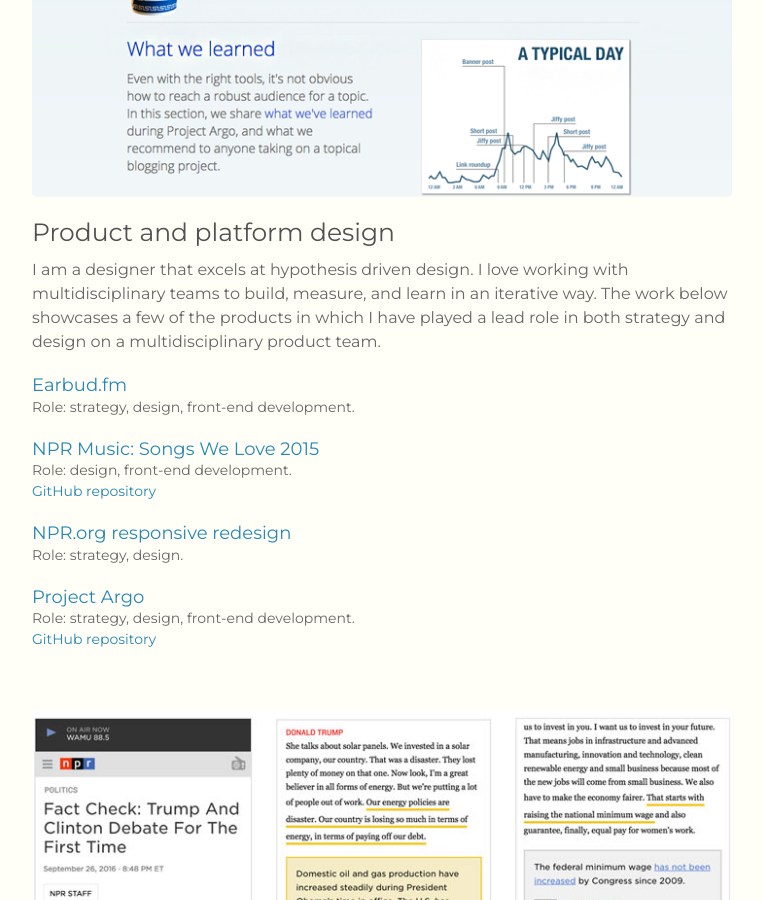
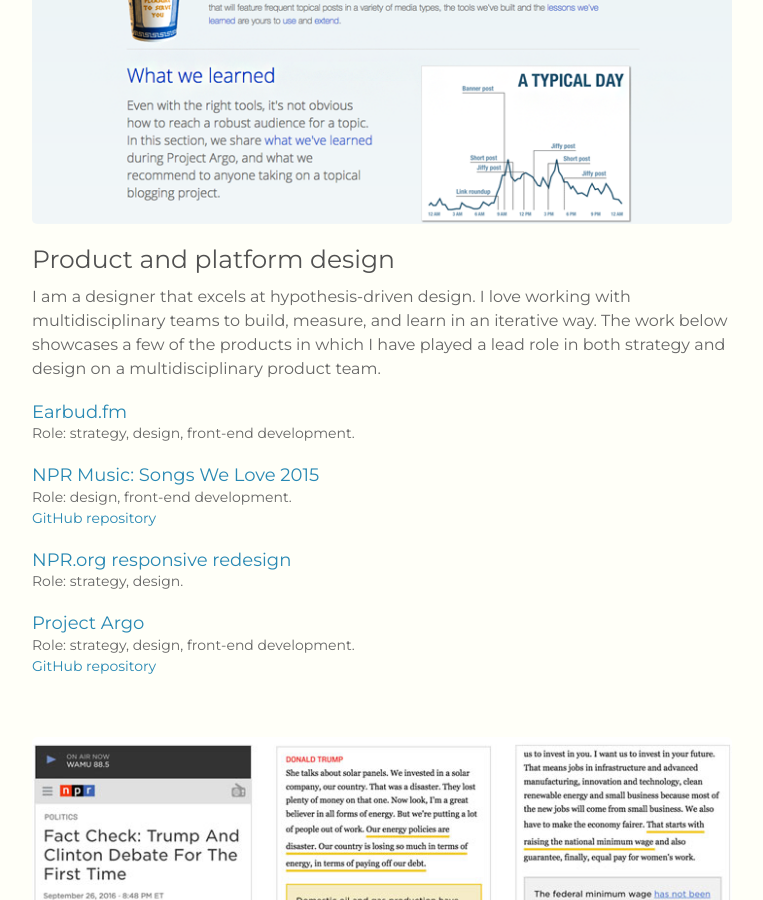
Before and after one commit to lindamood/lindamood.github.io, a Jekyll site: the page built from portfolio.md, in a window 1280 px wide and 900 px high, scrolled down 1637 px. Shown: the whole window, without its empty margins (258-1021 px from the left). Built offline with Jekyll 4.4.1, drawn with Linux system fonts in a browser that asks for light colours.

Commit message:
image clean up

```diff
--- a/portfolio.md
+++ b/portfolio.md
@@ -14,7 +14,7 @@
 <div class="enterprise-stories" markdown="1">
 
 <a href="http://apps.npr.org/tshirt/#/title">
- ![Planet Money Makes A T-Shirt](/public/img/tshirt-1.jpg "Planet Money Makes A T-Shirt")
+ ![Planet Money Makes A T-Shirt](/public/img/tshirt.jpg "Planet Money Makes A T-Shirt")
  </a>
 
 ### Web documentaries and enterprise stories
@@ -68,7 +68,7 @@
  </a>
 
 ### Product and platform design
-I am a designer that excels at hypothesis driven design. I love working with multidisciplinary teams to build, measure, and learn in an iterative way. The work below showcases a few of the products in which I have played a lead role in both strategy and design on a multidisciplinary product team.
+I am a designer that excels at hypothesis-driven design. I love working with multidisciplinary teams to build, measure, and learn in an iterative way. The work below showcases a few of the products in which I have played a lead role in both strategy and design on a multidisciplinary product team.
 
 <!-- - [Building a Alexa custom skill for NPR](#)-- -->
 <ul>
```
Also changed, not shown: public/img/tshirt.jpg (added), 3 other files.
